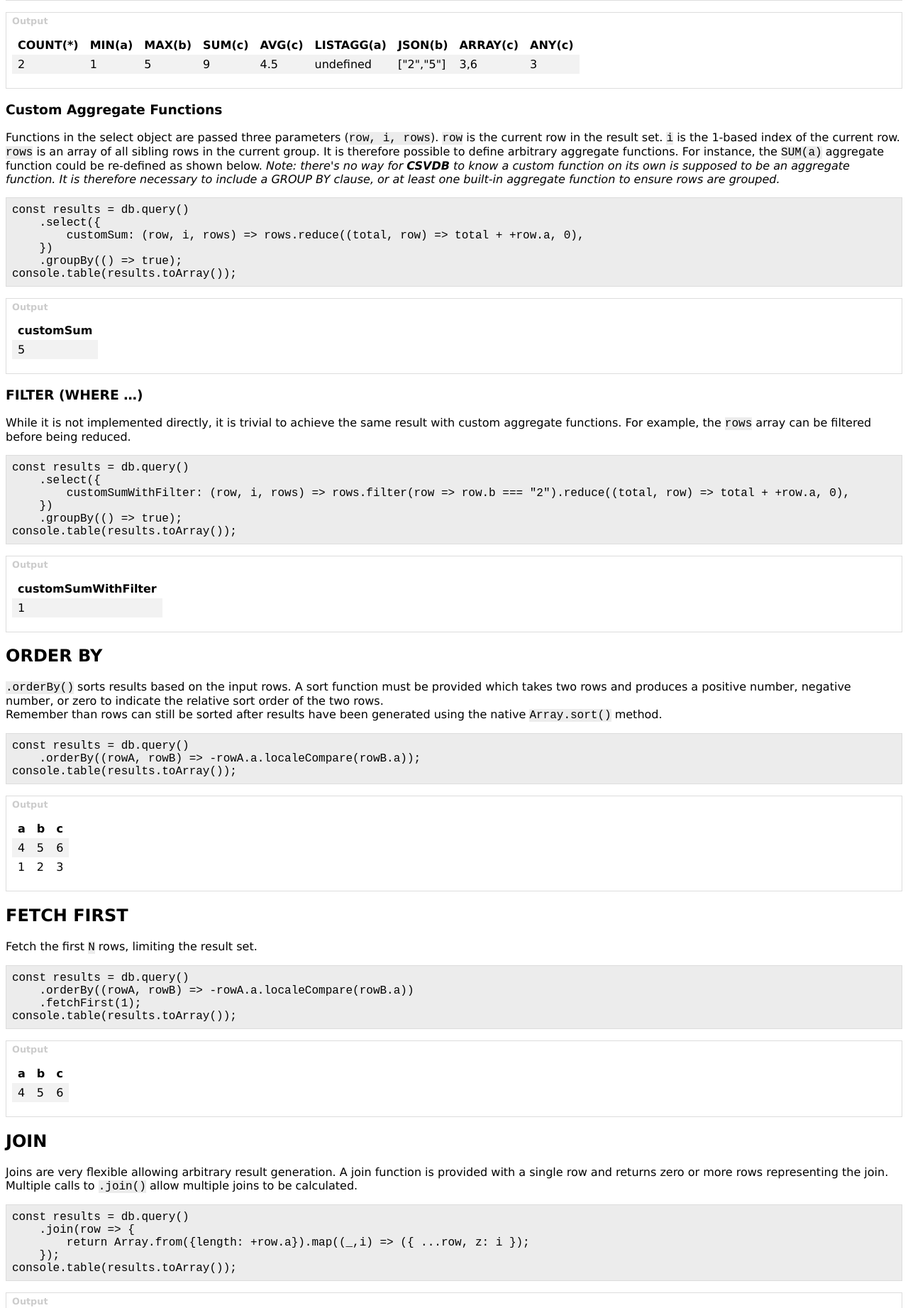
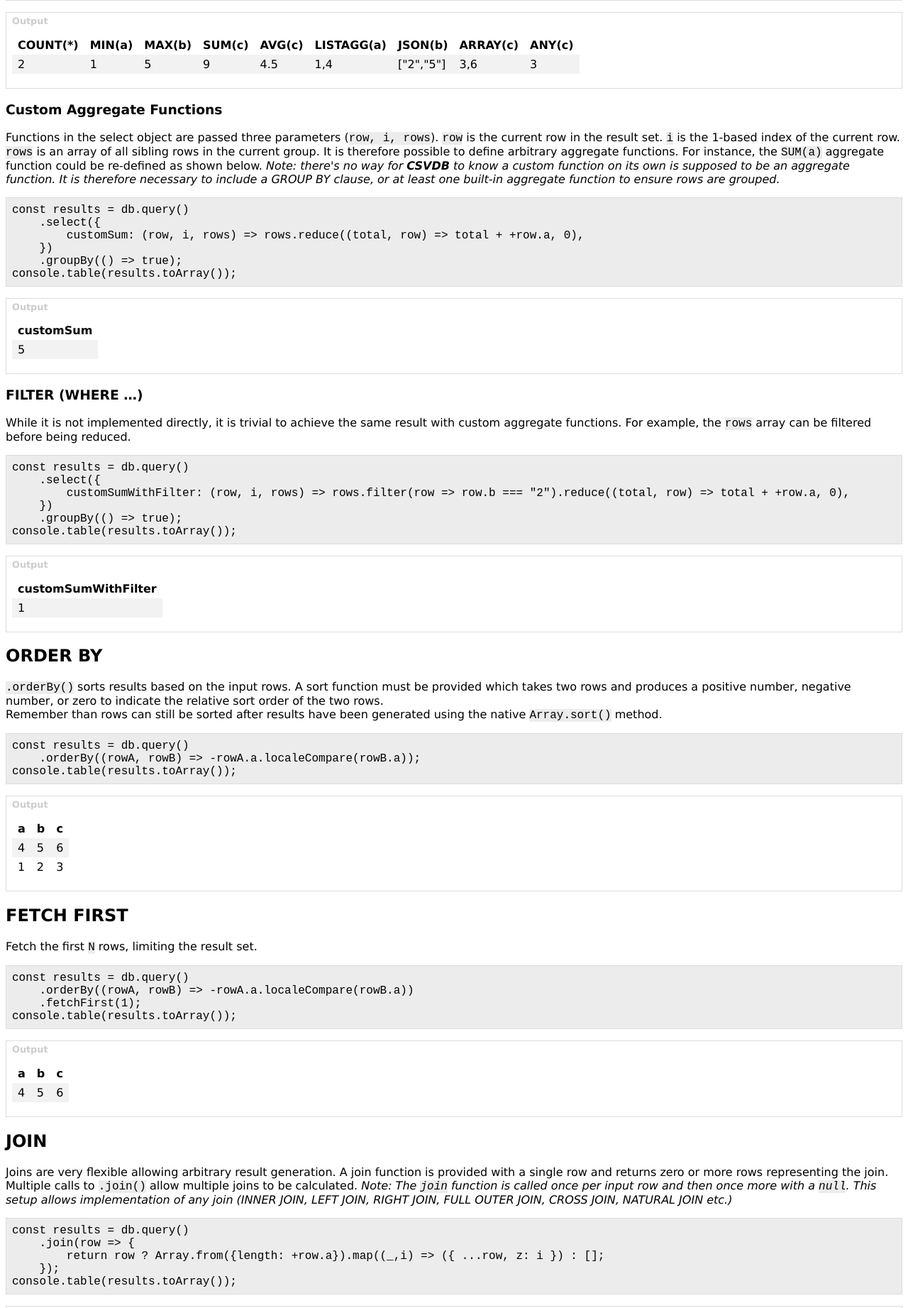
Before and after one commit to IJMacD/csvdb.js, a website: page features.html in a window 1280 px wide. Shown: the part 3497-5340 px from the top of the page at 71% size. Drawn offline with Linux system fonts and the light colour scheme.

Commit message:
Allow implementation of RIGHT JOIN and FULL OUTER JOIN

```diff
--- a/csvdb.d.ts
+++ b/csvdb.d.ts
@@ -12,7 +12,7 @@ export class CSVDB {
 declare class CSVDBQuery {
     constructor (rows: Iterable<RowObject>);
     query (): CSVDBQuery;
-    join (join: (row: RowObject) => RowObject[]): CSVDBQuery;
+    join (join: (row: RowObject?) => RowObject[]): CSVDBQuery;
     joinOn (other: Iterable<RowObject>, on: ((rowA: RowObject, rowB: RowObject) => boolean)): CSVDBQuery;
     where (predicate: (row: RowObject) => boolean): CSVDBQuery;
     groupBy (discriminator: (row: RowObject) => any): CSVDBQuery;
--- a/csvdb.js
+++ b/csvdb.js
@@ -75,7 +75,7 @@ class CSVDBQuery {
     /** @type {Iterable<RowObject>} */
     #rows;
 
-    /** @type {((row: RowObject) => RowObject[])[]} */
+    /** @type {((row: RowObject?) => RowObject[])[]} */
     #join = [];
     /** @type {((row: RowObject, index: number) => boolean)[]} */
     #where = [];
@@ -114,7 +114,9 @@ class CSVDBQuery {
      * fields from existing the row, but they don't have to.
      * Multiple joins can be added with multiple calls to the `join()` method
      * and will be executed in sequence.
-     * @param {(row: RowObject) => RowObject[]} join
+     * Note: the `join()` method will be called one extra time with the row set
+     * to `null`. This allows RIGHT JOIN and FULL OUTER JOIN to be implemented.
+     * @param {(row: RowObject?) => RowObject[]} join
      */
     join (join) {
         this.#join.push(join);
@@ -140,9 +142,11 @@ class CSVDBQuery {
 
             const out = [];
 
-            for (const rowB of otherCache) {
-                if (on(rowA, rowB)) {
-                    out.push({ ...rowA, ...rowB });
+            if (rowA){
+                for (const rowB of otherCache) {
+                    if (on(rowA, rowB)) {
+                        out.push({ ...rowA, ...rowB });
+                    }
                 }
             }
 
@@ -244,6 +248,8 @@ class CSVDBQuery {
                 newRows.push(...join(row))
             }
 
+            newRows.push(...join(null));
+
             rows = newRows;
         }
 
@@ -330,7 +336,7 @@ class CSVDBQuery {
                 out[alias] = col(sourceRow, index, groupRows);
             }
             else {
-                const aggregateMatch = /^([A-Z]{3,5})\(([^)]*)\)(?:\s+OVER\s+([\w\d_]+))?$/.exec(col);
+                const aggregateMatch = /^([A-Z]+)\(([^)]*)\)(?:\s+OVER\s+([\w\d_]+))?$/.exec(col);
                 if (aggregateMatch) {
                     const fnName = aggregateMatch[1];
                     const colName = aggregateMatch[2];
@@ -411,7 +417,7 @@ class CSVDBQuery {
                     else if (fnName === "COUNT") {
                         value = values.length;
                     }
-                    else if (fnName === "AGG") {
+                    else if (fnName === "LISTAGG") {
                         value = values.join();
                     }
                     else if (fnName === "ARRAY") {
@@ -480,7 +486,7 @@ function groupRows (rows, discriminator) {
     return [...resultSet.values()];
 }
 
-const isAggregate = (/** @type {string|((row: {}) => any)} */ col) => typeof col === "string" && /^[A-Z]{3,5}\(.*\)$/.test(col);
+const isAggregate = (/** @type {string|((row: {}) => any)} */ col) => typeof col === "string" && /^[A-Z]+\(.*\)$/.test(col);
 
 /**
  * @param {string} line
--- a/features.html
+++ b/features.html
@@ -323,10 +323,14 @@ console.table(results.toArray());</code></p>
                 more rows representing the join.
                 Multiple calls to <code>.join()</code> allow multiple joins to
                 be calculated.
+                <em>Note: The <code>join</code> function is called once per
+                input row and then once more with a <code>null</code>. This
+                setup allows implementation of any join (INNER JOIN, LEFT JOIN,
+                RIGHT JOIN, FULL OUTER JOIN, CROSS JOIN, NATURAL JOIN etc.)</em>
             </p>
             <p class="code"><code>const results = db.query()
     .join(row => {
-        return Array.from({length: +row.a}).map((_,i) => ({ ...row, z: i });
+        return row ? Array.from({length: +row.a}).map((_,i) => ({ ...row, z: i }) : [];
     });
 console.table(results.toArray());</code></p>
             <output id="output-join"></output>
@@ -335,7 +339,7 @@ console.table(results.toArray());</code></p>
                 const db = new CSVDB("a,b,c\n1,2,3\n4,5,6");
                 const results = db.query()
                     .join(row => {
-                        return Array.from({length: +row.a}).map((_,i) => ({ ...row, z: i }));
+                        return row ? Array.from({length: +row.a}).map((_,i) => ({ ...row, z: i })) : [];
                     });
                 output("#output-join", results.toArray());
             </script>
```
